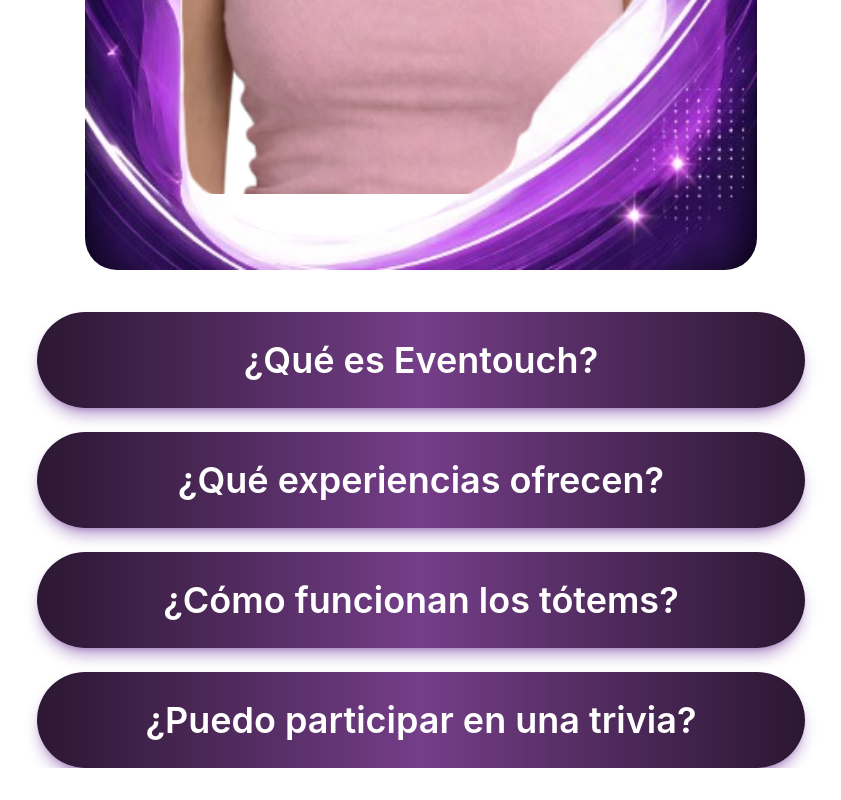
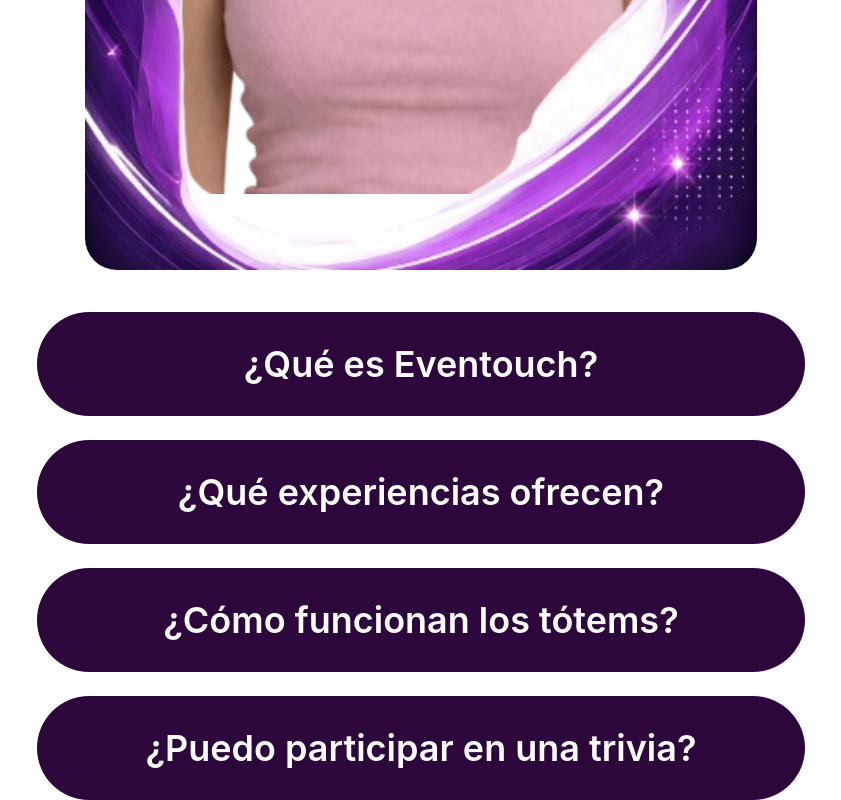
Before and after one commit to Fabian2023/AsistentEven, a React (Vite) app: page /avatar in a window 1280 px wide. Shown: the part 848-1648 px from the top of the page, without its empty margins (219-1060 px from the left). Before the commit the page ends 1616 px from the top, so only its background shows below. Built offline with nearby package versions, Linux system fonts and the light colour scheme.

Commit message:
animaciones

```diff
--- a/package.json
+++ b/package.json
@@ -12,6 +12,7 @@
   "dependencies": {
     "@tailwindcss/vite": "^4.2.1",
     "axios": "^1.13.6",
+    "framer-motion": "^12.38.0",
     "react": "^19.2.0",
     "react-dom": "^19.2.0",
     "react-router-dom": "^7.13.1",
--- a/src/Components/Avatar.jsx
+++ b/src/Components/Avatar.jsx
@@ -1,5 +1,6 @@
 import { useLocation } from "react-router-dom";
 import { useEffect, useState } from "react";
+import { motion, AnimatePresence } from "framer-motion";
 import axios from "axios";
 
 const Avatar = () => {
@@ -19,12 +20,11 @@
   const introVideo =
     "https://avartarsaludo2.s3.us-east-1.amazonaws.com/Copy+of+Copy+of+videoIntro1.mp4";
 
-
   // 🔥 traer video Eventouch
   const handleEventouchVideo = async () => {
     try {
       const response = await axios.get(
-        "http://localhost:5000/api/eventouch-video",
+        "https://avatarbackend-es7u.onrender.com/api/eventouch-video",
       );
 
       setEventouchVideoUrl(response.data.videoUrl);
@@ -38,7 +38,7 @@
     const generateVideo = async () => {
       try {
         const response = await axios.post(
-          "http://localhost:5000/api/generate-greeting",
+          "https://avatarbackend-es7u.onrender.com/api/generate-greeting",
           { name },
         );
 
@@ -50,8 +50,6 @@
 
     if (name) generateVideo();
   }, [name]);
-
-
 
   return (
     <div className="w-full min-h-screen  relative flex flex-col items-center justify-start text-white px-4 py-40 ">
@@ -79,6 +77,7 @@
           max-w-sm
           md:max-w-lg
           lg:max-w-4xl
+
           scale-110
 
 
@@ -106,153 +105,70 @@
 
       "
       />
-
-      {/* 🔥 VIDEO INTRO (NUEVO) */}
+      {/* 🎬 SISTEMA DE VIDEOS ANIMADO */}
+      <AnimatePresence mode="wait">
+        {/* INTRO */}
         {showIntro && (
-        <video
+          <motion.video
+            key="intro"
             src={introVideo}
             autoPlay
             onEnded={() => setShowIntro(false)}
-          className="
-          relative z-10
-          w-full
-          max-w-sm
-          md:max-w-lg
-          lg:max-w-2xl
-          -mt-45
-          scale-91
-
-
-          "
+            initial={{ opacity: 0 }}
+            animate={{ opacity: 1 }}
+            exit={{ opacity: 0 }}
+            transition={{ duration: 0.7, ease: "easeInOut" }}
+            className="relative z-10 w-full max-w-sm md:max-w-lg lg:max-w-2xl -mt-45 scale-91"
           />
         )}
 
-      {/* 🔹 VIDEO SALUDO */}
+        {/* SALUDO */}
         {!showIntro && !eventouchVideoUrl && videoUrl && (
-        <video
-          key={videoUrl}
+          <motion.video
+            key="saludo"
             src={videoUrl}
             autoPlay
-          className="
-          relative z-10
-          w-full
-          max-w-sm
-          md:max-w-lg
-          lg:max-w-xl
-          rounded-xl
-          mt-2
-          scale-110
-
-
-          "
+           initial={{ opacity: 0 }}
+            animate={{ opacity: 1 }}
+            exit={{ opacity: 0 }}
+            transition={{ duration: 1, ease: "easeInOut" }}
+            className="relative z-10 w-full max-w-sm md:max-w-lg lg:max-w-xl rounded-xl mt-2 scale-106"
           />
         )}
 
-      {/* 🔥 VIDEO EVENTOUCH (MISMO ESTILO) */}
+        {/* EVENTOUCH */}
         {!showIntro && eventouchVideoUrl && (
-        <video
+          <motion.video
             key={eventouchKey}
             src={eventouchVideoUrl}
             autoPlay
-          className="
-          relative z-10
-          w-full
-          max-w-sm
-          md:max-w-lg
-          lg:max-w-2xl
-          -mt-45
-          scale-91
-          "
+            initial={{ opacity: 0 }}
+            animate={{ opacity: 1 }}
+            exit={{ opacity: 0 }}
+            transition={{ duration: 0.7, ease: "easeInOut" }}
+            className="relative z-10 w-full max-w-sm md:max-w-lg lg:max-w-2xl -mt-42 scale-91"
           />
         )}
+      </AnimatePresence>
 
       {/* PREGUNTAS */}
-      {/* PREGUNTAS */}
-<div className="absolute flex flex-col items-center gap-6 w-full max-w-md md:max-w-2xl lg:max-w-3xl mt-250">
-
-  {/* BOTÓN */}
+      <div className=" absolute flex flex-col gap-6 w-full max-w-md md:max-w-2xl lg:max-w-3xl mt-250">
         <div
           onClick={handleEventouchVideo}
-    className="
-      group
-      z-10
-      w-full
-      text-center
-      px-6 py-5 md:px-10 md:py-7
-      rounded-full
-      cursor-pointer
-      text-lg md:text-3xl lg:text-4xl
-      font-semibold
-
-      bg-gradient-to-r from-[#2C1733] via-[#753E89] to-[#2C1733]
-      shadow-lg shadow-purple-900/40
-
-      transition-all duration-300 ease-out
-
-      hover:scale-105
-      hover:shadow-[0_0_25px_rgba(168,85,247,0.6)]
-
-      active:scale-95
-    "
+          className=" z-10 bg-[#2d063b] hover:bg-purple-700 transition p-6 md:p-8 rounded-full cursor-pointer text-center text-lg md:text-3xl lg:text-4xl font-semibold "
         >
-    <span className="relative z-10">
           ¿Qué es Eventouch?
-    </span>
-
-    {/* glow overlay */}
-    <div className="
-      absolute inset-0
-      rounded-full
-      opacity-0 group-hover:opacity-100
-      transition duration-300
-      bg-purple-500/20 blur-xl
-    " />
         </div>
-
-  {/* BOTONES REUTILIZABLES */}
-  {[
-    "¿Qué experiencias ofrecen?",
-    "¿Cómo funcionan los tótems?",
-    "¿Puedo participar en una trivia?"
-  ].map((text, i) => (
-    <div
-      key={i}
-      className="
-        group
-        z-10
-        w-full
-        text-center
-        px-6 py-5 md:px-10 md:py-7
-        rounded-full
-        cursor-pointer
-        text-lg md:text-3xl lg:text-4xl
-        font-semibold
-
-        bg-gradient-to-r from-[#2C1733] via-[#753E89] to-[#2C1733]
-        shadow-lg shadow-purple-900/40
-
-        transition-all duration-300 ease-out
-
-        hover:scale-105
-        hover:shadow-[0_0_25px_rgba(168,85,247,0.6)]
-
-        active:scale-95
-      "
-    >
-      <span className="relative z-10">{text}</span>
-
-      <div className="
-        absolute inset-0
-        rounded-full
-        opacity-0 group-hover:opacity-100
-        transition duration-300
-        bg-purple-500/20 blur-xl
-      " />
+        <div className=" z-10 bg-[#2d063b] hover:bg-purple-700 transition p-6 md:p-8 rounded-full cursor-pointer text-center text-lg md:text-3xl lg:text-4xl font-semibold">
+          {" "}
+          ¿Qué experiencias ofrecen?
         </div>
-  ))}
-
-
-
+        <div className=" z-10 bg-[#2d063b] hover:bg-purple-700 transition p-6 md:p-8 rounded-full cursor-pointer text-center text-lg md:text-3xl lg:text-4xl font-semibold">
+          ¿Cómo funcionan los tótems?
+        </div>
+        <div className=" z-10 bg-[#2d063b] hover:bg-purple-700 transition p-6 md:p-8 rounded-full cursor-pointer text-center text-lg md:text-3xl lg:text-4xl font-semibold">
+          ¿Puedo participar en una trivia?
+        </div>
       </div>
     </div>
   );
```
Also changed, not shown: 1 other file (tests, documents, lock files or other folders). Lines whose indentation alone changed are shown as unchanged.
